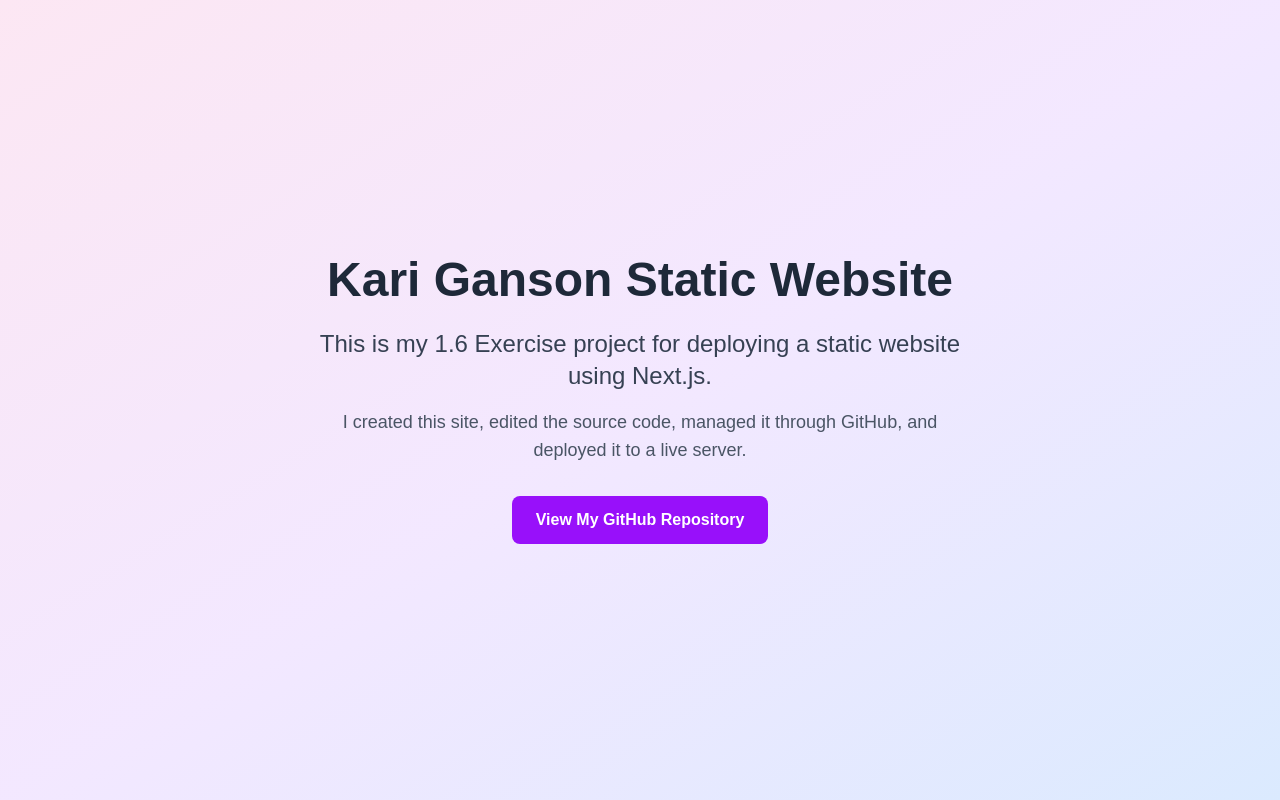
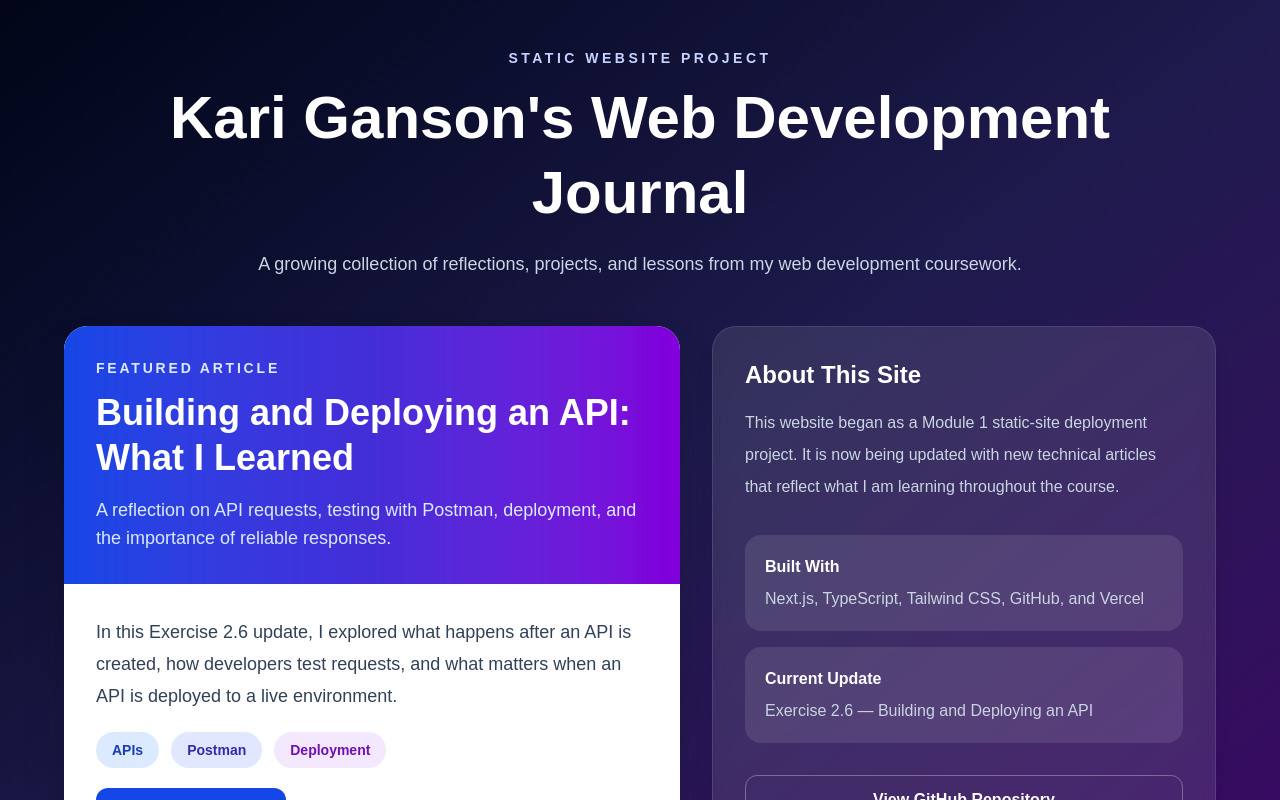
Before and after one commit to GansonKari-FS/static-website, a Next.js app: page / in a window 1280 px wide. Shown: the top 800 px of the page. Built offline with nearby package versions, Linux system fonts and the light colour scheme.

Commit message:
update to home page
added styling, added link to article, added about this site, links, and more

```diff
--- a/app/page.tsx
+++ b/app/page.tsx
@@ -1,28 +1,111 @@
+import Link from "next/link";
+
 export default function Home() {
   return (
-    <main className="min-h-screen flex flex-col items-center justify-center text-center p-10 bg-gradient-to-br from-pink-100 via-purple-100 to-blue-100">
-      <h1 className="text-5xl font-bold text-gray-800 mb-6">
-        Kari Ganson Static Website
+    <main className="min-h-screen bg-gradient-to-br from-slate-950 via-indigo-950 to-purple-950 px-4 py-8 text-white sm:px-6 sm:py-12 lg:px-8">
+      <div className="mx-auto max-w-6xl">
+        <header className="mb-12 text-center">
+          <p className="mb-3 text-sm font-semibold uppercase tracking-[0.25em] text-indigo-200">
+            Static Website Project
+          </p>
+
+          <h1 className="text-4xl font-bold leading-tight sm:text-5xl lg:text-6xl">
+            Kari Ganson&apos;s Web Development Journal
           </h1>
 
-      <p className="text-2xl text-gray-700 max-w-2xl mb-4">
-        This is my 1.6 Exercise project for deploying a static website using
-        Next.js.
+          <p className="mx-auto mt-5 max-w-3xl text-base leading-7 text-slate-300 sm:text-lg">
+            A growing collection of reflections, projects, and lessons from my
+            web development coursework.
+          </p>
+        </header>
+
+        <section className="grid gap-8 lg:grid-cols-[1.1fr_0.9fr]">
+          <article className="overflow-hidden rounded-3xl bg-white text-slate-900 shadow-2xl">
+            <div className="bg-gradient-to-r from-blue-700 via-indigo-700 to-purple-700 px-6 py-8 text-white sm:px-8">
+              <p className="mb-3 text-sm font-semibold uppercase tracking-[0.2em] text-blue-100">
+                Featured Article
               </p>
 
-      <p className="text-lg text-gray-600 max-w-2xl mb-8">
-        I created this site, edited the source code, managed it through GitHub,
-        and deployed it to a live server.
+              <h2 className="text-3xl font-bold leading-tight sm:text-4xl">
+                Building and Deploying an API: What I Learned
+              </h2>
+
+              <p className="mt-4 max-w-2xl text-base leading-7 text-blue-100 sm:text-lg">
+                A reflection on API requests, testing with Postman, deployment,
+                and the importance of reliable responses.
               </p>
+            </div>
+
+            <div className="space-y-5 px-6 py-8 sm:px-8">
+              <p className="text-base leading-8 text-slate-700 sm:text-lg">
+                In this Exercise 2.6 update, I explored what happens after an
+                API is created, how developers test requests, and what matters
+                when an API is deployed to a live environment.
+              </p>
+
+              <div className="flex flex-wrap gap-3">
+                <span className="rounded-full bg-blue-100 px-4 py-2 text-sm font-semibold text-blue-800">
+                  APIs
+                </span>
+
+                <span className="rounded-full bg-indigo-100 px-4 py-2 text-sm font-semibold text-indigo-800">
+                  Postman
+                </span>
+
+                <span className="rounded-full bg-purple-100 px-4 py-2 text-sm font-semibold text-purple-800">
+                  Deployment
+                </span>
+              </div>
+
+              <Link
+                href="/building-api"
+                className="inline-flex w-full items-center justify-center rounded-xl bg-blue-700 px-6 py-3 font-semibold text-white transition hover:bg-blue-800 sm:w-auto"
+              >
+                Read the Article →
+              </Link>
+            </div>
+          </article>
+
+          <aside className="rounded-3xl border border-white/10 bg-white/10 p-6 shadow-xl backdrop-blur sm:p-8">
+            <h2 className="text-2xl font-bold">About This Site</h2>
+
+            <p className="mt-4 leading-8 text-slate-300">
+              This website began as a Module 1 static-site deployment project.
+              It is now being updated with new technical articles that reflect
+              what I am learning throughout the course.
+            </p>
+
+            <div className="mt-8 space-y-4">
+              <div className="rounded-2xl bg-white/10 p-5">
+                <h3 className="font-bold text-white">Built With</h3>
+                <p className="mt-2 text-slate-300">
+                  Next.js, TypeScript, Tailwind CSS, GitHub, and Vercel
+                </p>
+              </div>
+
+              <div className="rounded-2xl bg-white/10 p-5">
+                <h3 className="font-bold text-white">Current Update</h3>
+                <p className="mt-2 text-slate-300">
+                  Exercise 2.6 — Building and Deploying an API
+                </p>
+              </div>
+            </div>
 
             <a
               href="https://github.com/GansonKari-FS/static-website"
               target="_blank"
               rel="noopener noreferrer"
-        className="bg-purple-600 hover:bg-purple-700 text-white font-semibold px-6 py-3 rounded-lg transition-colors"
+              className="mt-8 inline-flex w-full items-center justify-center rounded-xl border border-white/30 px-6 py-3 font-semibold text-white transition hover:bg-white hover:text-slate-950"
             >
-        View My GitHub Repository
+              View GitHub Repository
             </a>
+          </aside>
+        </section>
+
+        <footer className="mt-12 text-center text-sm text-slate-400">
+          © 2026 Kari Ganson • Static Website Project
+        </footer>
+      </div>
     </main>
   );
 }
```
Lines whose indentation alone changed are shown as unchanged.
